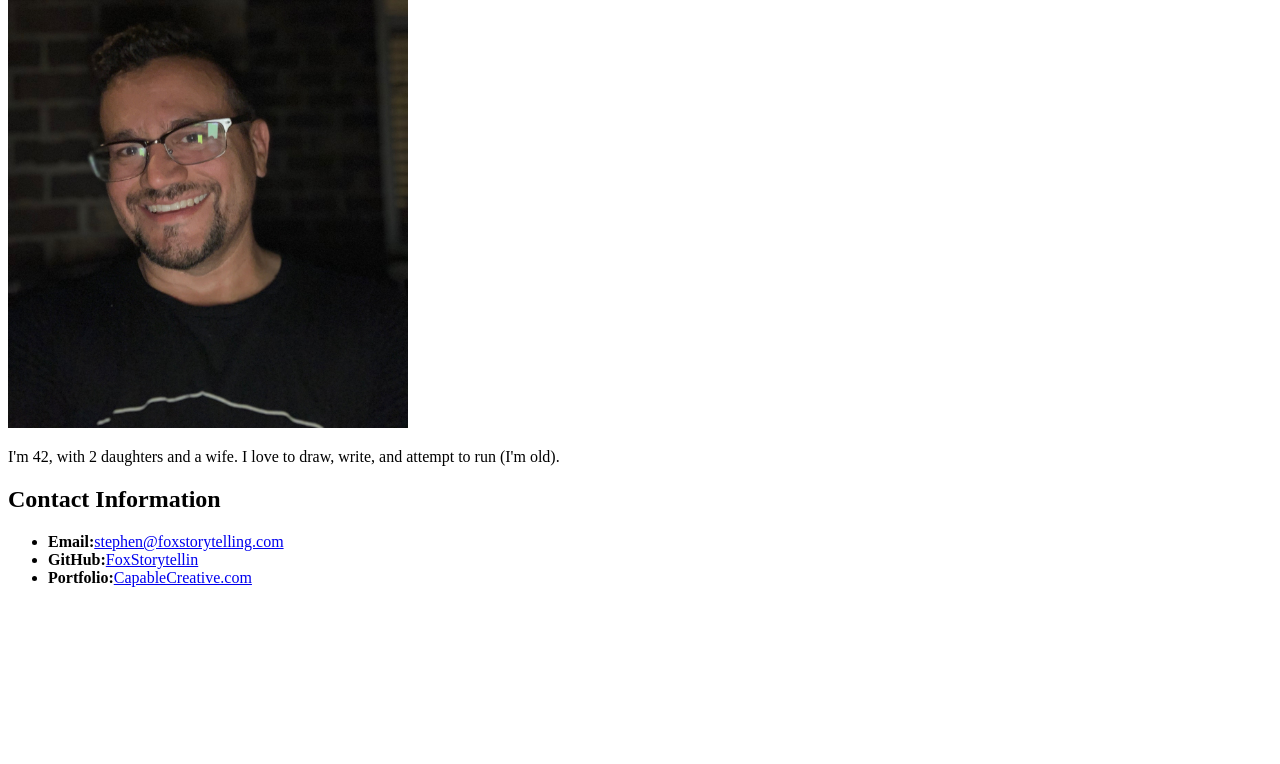
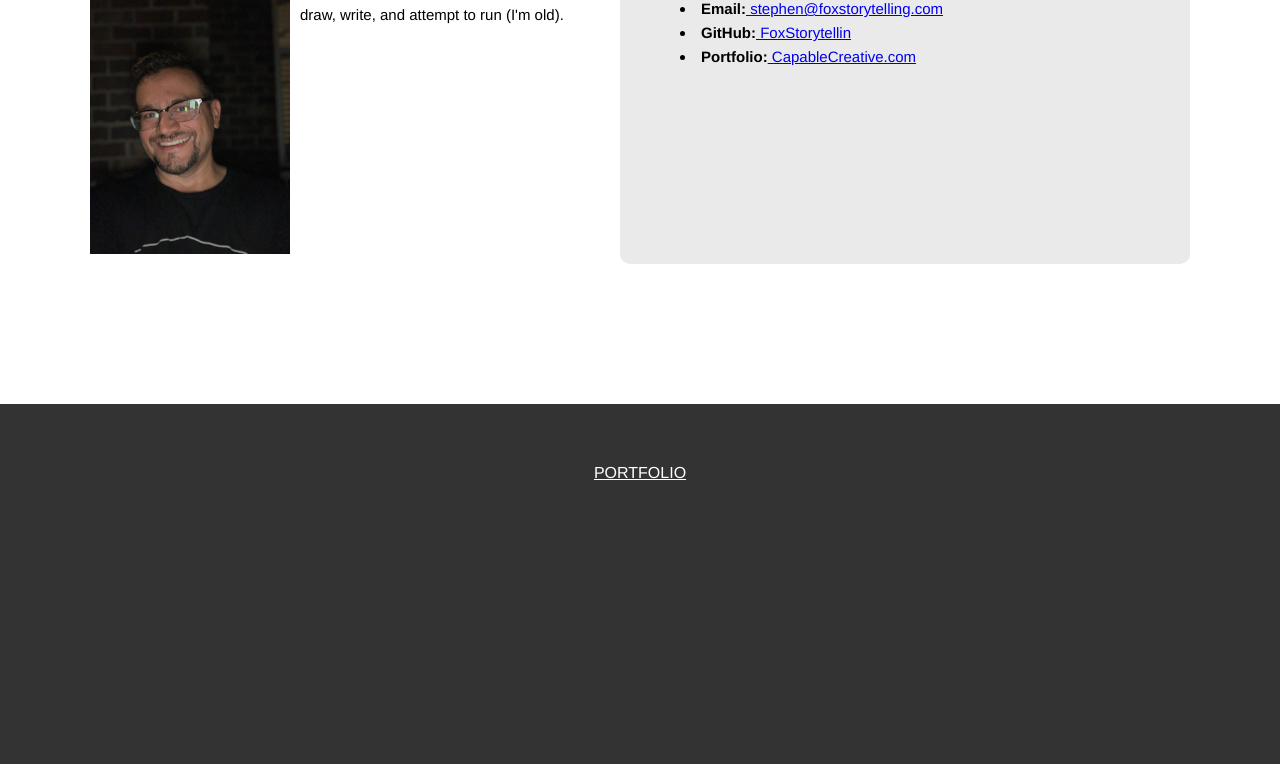
Before and after one commit to CapableCreative/About-me-Bootcamp-1-2, a plain HTML site: page index.html in a window 1280 px wide. Shown: the part 232-996 px from the top of the page. Before the commit the page ends 835 px from the top, so only its background shows below. Drawn offline with Linux system fonts and the light colour scheme.

Commit message:
uploading new files

```diff
--- a/index.html
+++ b/index.html
@@ -2,20 +2,29 @@
 <html>
 <head>
     <meta charset="UTF-8">
-    <link rel="stylesheet" href="stylesheet">
+    <link rel="stylesheet" href="style.css">
 </head>
 <body>
-    <div class="about-me-container">
-        <h1>Student Bio</h1>
-        <h2>Stephen Lee Fox</h2>
-        <img src="img/IMG_2989 2.jpeg" style="max-width: 400px;"/>
-        <p>I'm 42, with 2 daughters and a wife. I love to draw, write, and attempt to run (I'm old).</p>
-        <h2>Contact Information</h2>
-        <ul>
-            <li><b>Email:</b><a href="mailto:stephen@foxstorytelling.com">stephen@foxstorytelling.com</a></li>
-            <li><b>GitHub:</b><a href="https://github.com/FoxStorytellin" target="_blank">FoxStorytellin</a></li>
-            <li><b>Portfolio:</b><a href="http://www.CapableCreative.com" target="_blank">CapableCreative.com</a></li>
-        </ul>
+    <h1>Stephen Lee Fox</h1>
+    <div class="about-me-container flex-container">
+        <div class="flex-item">
+            <h2>Student Bio</h2>
+            <img src="img/IMG_2989 2.jpeg" />
+            <p>I'm 42, with 2 daughters and a wife. I love to draw, write, and attempt to run (I'm old).</p>
+        </div>
+        <div class="flex-item" id="contact-info">
+            <h2>Contact Information</h2>
+            <ul>
+                <li><b>Email:</b><a href="mailto:stephen@foxstorytelling.com"> stephen@foxstorytelling.com</a></li>
+                <li><b>GitHub:</b><a href="https://github.com/FoxStorytellin" target="_blank"> FoxStorytellin</a></li>
+                <li><b>Portfolio:</b><a href="http://www.CapableCreative.com" target="_blank"> CapableCreative.com</a></li>
+            </ul>
+        </div>
+    </div>
+    <div class="footer flex-container">
+        <div class="home-link">
+            <a href="http://www.capablecreative.com">PORTFOLIO</a>
+        </div>
     </div>
 </body>
 </html>
--- /dev/null
+++ b/style.css
@@ -0,0 +1,115 @@
+   /*
+                    NOTE: Commenting is a bit different in CSS.
+                  They start with forward-slash + asterisk
+                  and end with back-slash + asterisk.
+                  */
+            /* h1 heading tag */
+            body {
+                margin: 0px;
+                padding: 0px;
+                font-family: 'Montserrat', 'Helvetica Neue', Arial, Helvetica, sans-serif;
+                position: relative;
+            }
+
+            h1 {
+              /* Put a 15-pixel margin at the bottom of the heading. */
+              display: block;
+              width: 100%;
+              margin-bottom: 40px;
+              /* Change the size of your font to 60 pixels high. */
+              font-size: 60px;
+              font-family: "Helvetica Neue", Arial, Helvetica, sans-serif;
+              text-decoration: none;
+              text-transform: uppercase;
+              /* This will color the heading font white. */
+              color: white;
+              /* Align the text to the center of its enclosing element (e.g. div). */
+              text-align: center;
+              /* Underline the text. */
+              /* The background of the heading element will now be black. */
+              background-color: black;
+            }
+            /* h2 heading tags */
+
+            h2 {
+              /* Put a 15-pixel margin at the top of all h2 headings. */
+              margin-top: 0px;
+              margin-bottom: 15px;
+              font-size: 40px;
+              font-family: 'Montserrat', 'Helvetica Neue', Arial, Helvetica, sans-serif;
+            }
+            /* h3 heading tags */
+
+            h3 {
+              margin-top: 15px;
+              font-size: 20px;
+              font-family: 'Montserrat', 'Helvetica Neue', Arial, Helvetica, sans-serif;
+            }
+            /* All img tags */
+
+            img {
+              /* Center a block element in the middle of its enclosing tag.
+                When you use the "auto" rule on both left and right margins,
+                your browser will do the math necessary to center a block element.
+                */
+              /* Block display (more on this later) */
+              display: block;
+            }
+            /* All p tags */
+
+            p {
+              font-size: 15px;
+              /* Bold the text. */
+              font-weight: 500;
+              line-height: 25px;
+              font-family: 'Montserrat', 'Helvetica Neue', Arial, Helvetica, sans-serif;
+            }
+            /* All unordered list tags */
+
+            ul {
+              font-size: 15px;
+              line-height: 24px;
+              /* Give an element a solid border. */
+              /* Render the border 5 pixels thick. */
+              /* Include bullets in the content flow. */
+              /* More info here: http://www.w3schools.com/cssref/pr_list-style-position.asp */
+              list-style-position: inside;
+            }
+            .flex-container {
+                display: flex;
+            }
+            .about-me-container {
+                max-width: 1100px;
+                margin: 0px auto;
+                }
+                .about-me-container img {
+                    max-width: 200px;
+                    float: left;
+                    padding: 10px 10px 10px 0px;
+                }
+            .flex-item {
+                flex-basis: 50%;
+            }
+            #contact-info {
+                text-align: left;
+                padding: 20px;
+                background: #eaeaea;
+                border-radius: 10px;
+            }
+            .footer {
+                height: 200px;
+                background: #333;
+                padding: 60px 0px 100px 0px;
+                margin-top: 60px;
+                width: 100%;
+                position: absolute;
+                bottom: -500px;
+            }
+            .footer .home-link {
+                text-align: center;
+                width: 100%;
+                color: #FFF;
+            }
+            .footer .home-link a {
+                color: #FFF;
+            }
```
